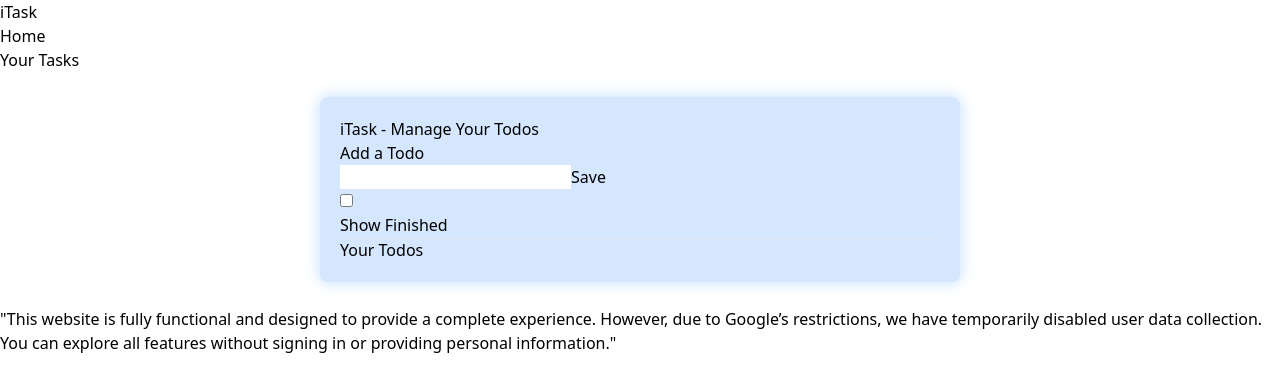
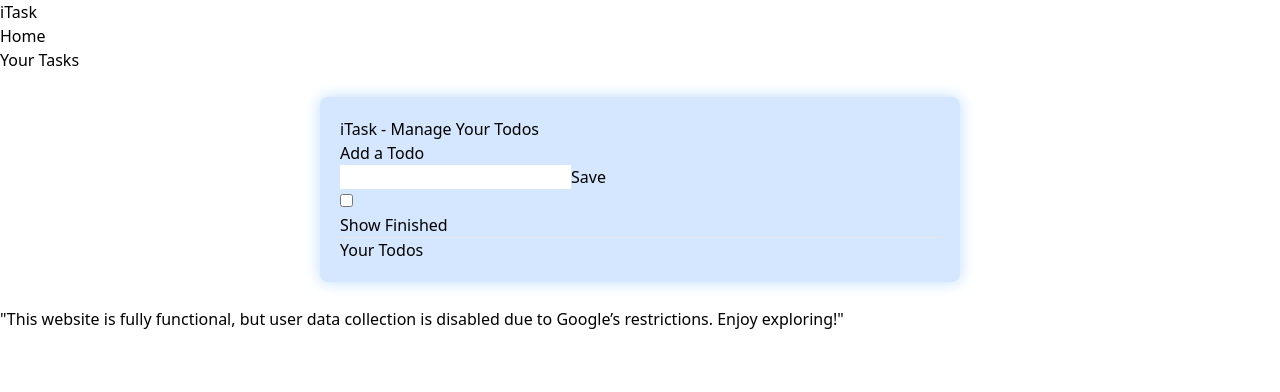
Before and after one commit to Mahesh2-3/To-do-List, a React (Vite) app: page / in a window 1280 px wide. Shown: the top 392 px of the page. Built offline with nearby package versions, Linux system fonts and the light colour scheme.

Commit message:
Update footer.jsx

```diff
--- a/src/components/footer.jsx
+++ b/src/components/footer.jsx
@@ -3,8 +3,8 @@
 const footer = () => {
   return (
     <div className='bg-[#acbbff] h-[7vh] sticky bottom-0 flex w-full justify-around items-center text-blue-900'>
-        "This website is fully functional and designed to provide a complete experience. However, due to Google’s restrictions, we have temporarily disabled user data collection. You can explore all features without signing in or providing personal information."
-    </div>
+
+"This website is fully functional, but user data collection is disabled due to Google’s restrictions. Enjoy exploring!"    </div>
   )
 }
 
```
